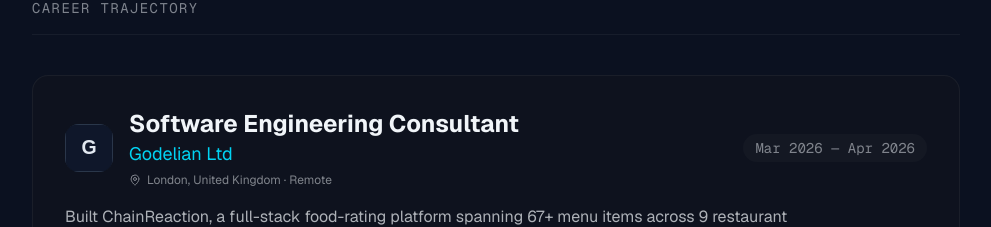
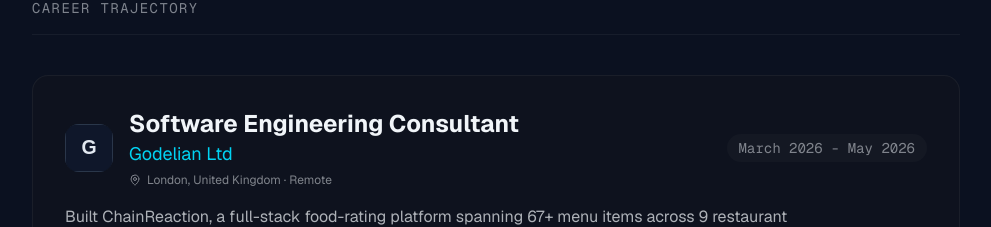
Before and after one commit to mcggEz/mcginez-portfolio, a Next.js app: page / in a window 1280 px wide. Shown: the part 2935-3162 px from the top of the page, without its empty margins (144-1135 px from the left). Built offline with nearby package versions, Linux system fonts and the light colour scheme.

Commit message:
feat: create initial portfolio page with project, experience, and leadership sections

```diff
--- a/app/page.tsx
+++ b/app/page.tsx
@@ -238,7 +238,7 @@
         link: "https://www.godelianlimited.com/",
         role: "Software Engineering Consultant",
         location: "London, United Kingdom · Remote",
-        period: "Mar 2026 — Apr 2026",
+        period: "March 2026 - May 2026",
         desc: "Built ChainReaction, a full-stack food-rating platform spanning 67+ menu items across 9 restaurant chains — shipping 145 features across 14 domains and reaching 100% feature completion before MVP launch. Implemented multi-provider auth (Email, Google, Apple OAuth) with email-verification gates, and ran end-to-end Playwright QA across all routes and mobile viewports.",
         tags: ["Next.js", "Supabase", "Playwright"]
       },
@@ -303,16 +303,16 @@
     resume: {
       phone: "+63 926 616 3855",
       skills: [
-        { label: "Web", items: ["HTML", "CSS", "JavaScript", "TypeScript", "Python"] },
-        { label: "Frameworks & Data", items: ["React", "Next.js", "Node.js", "Laravel", "Angular", "NestJS", "Express.js", "Supabase", "Firebase", "PostgreSQL", "MongoDB", "TailwindCSS"] },
-        { label: "APIs", items: ["REST", "WebSockets", "GraphQL", "RPC"] },
-        { label: "Mobile", items: ["Flutter", "React Native", "NativeWind", "Expo"] },
-        { label: "Desktop", items: ["Electron.js"] },
-        { label: "Automation", items: ["Puppeteer", "Playwright", "n8n", "Google Apps Script"] },
-        { label: "Cloud & DevOps", items: ["AWS (EC2, S3, RDS, Lambda, IAM)", "Google Cloud", "Vercel", "Docker", "GitHub Actions"] },
-        { label: "AI / ML", items: ["OpenAI API", "Gemini API", "RAG", "Vector Databases", "Embeddings & Semantic Search", "Prompt Engineering", "Multi-modal AI (VLMs)"] },
-        { label: "IoT / Embedded", items: ["Arduino", "Raspberry Pi", "ESP32"] },
-        { label: "Design", items: ["Figma", "Figma Make"] }
+        { label: "Programming Languages", items: ["JavaScript", "TypeScript", "Python", "PHP", "SQL", "HTML 5", "CSS"] },
+        { label: "Frontend & Full-Stack", items: ["React", "Next.js", "Vite", "Tailwind CSS"] },
+        { label: "Backend", items: ["Express.js", "NestJS", "Django", "Laravel"] },
+        { label: "APIs", items: ["REST APIs", "WebSockets", "GraphQL", "RPC"] },
+        { label: "Databases", items: ["PostgreSQL", "Supabase", "SQLite", "Vector Databases", "MySQL"] },
+        { label: "Testing & QA", items: ["Playwright", "End-to-End Testing", "Functional Testing"] },
+        { label: "Mobile Development", items: ["Flutter", "React Native", "Expo"] },
+        { label: "Cloud & DevOps", items: ["AWS (EC2, S3, RDS, IAM)", "Google Cloud Platform", "Vercel", "Docker", "GitHub Actions"] },
+        { label: "AI / Machine Learning", items: ["OpenAI API", "Google Gemini API", "Retrieval-Augmented Generation (RAG)", "Vector Databases", "Embeddings", "Semantic Search", "Prompt Engineering", "Vision-Language Models (VLMs)"] },
+        { label: "Tools & Practices", items: ["Git", "GitHub", "Agile/Scrum", "SDLC", "Technical Documentation", "Gemini", "Codex", "Claude", "AI Agents"] }
       ],
       education: [
         { school: "Pamantasan ng Lungsod ng Maynila", detail: "BS Computer Engineering — Manila, Philippines" },
```
